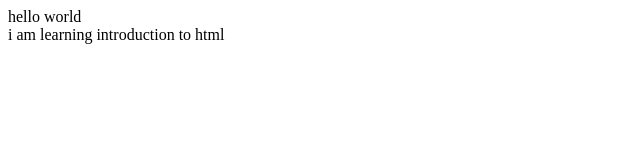
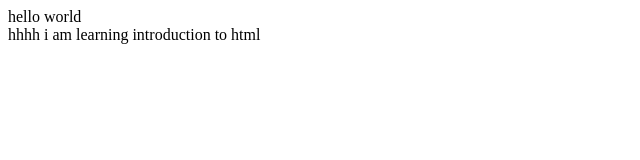
Before and after one commit to ChimereO/Introduction-to-HTML, a plain HTML site: page lesson4.html in a window 1280 px wide. Shown: the full height of the page, 0-640 px from the left. Drawn offline with Linux system fonts and the light colour scheme.

Commit message:
lesson 1

```diff
--- a/lesson4.html
+++ b/lesson4.html
@@ -7,6 +7,6 @@
 </head>
 <body>
     hello world <br>
-    i am learning introduction to html
+ hhhh   i am learning introduction to html
 </body>
 </html>
```
